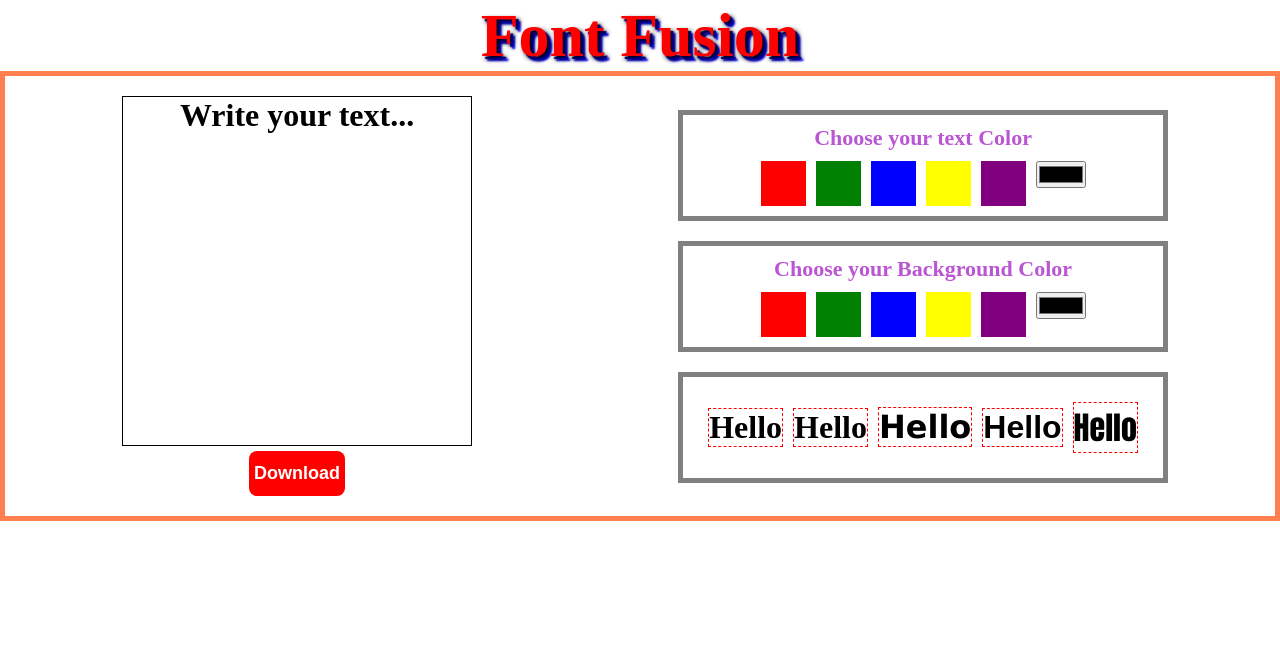
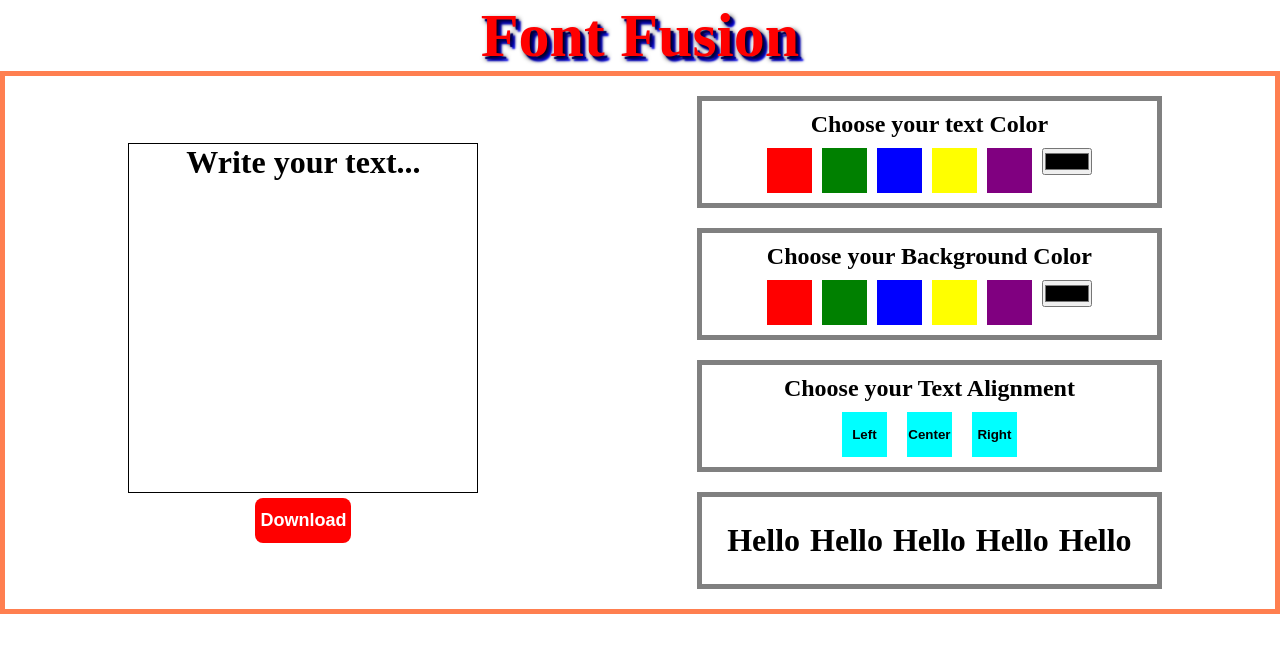
Before and after one commit to pvdteja22/font_fusion, a React (Vite) app: page / in a window 1280 px wide. Shown: the top 652 px of the page. Built offline with nearby package versions, Linux system fonts and the light colour scheme.

Commit message:
alignments added

```diff
--- a/src/App.css
+++ b/src/App.css
@@ -129,11 +129,36 @@
 }
 
 
+
 #text-color-names{
   display: flex;
   flex-wrap: wrap;
   column-gap: 10px;
 }
+
+#text-align{
+  display: flex;
+  flex-direction: column;
+  row-gap: 10px;
+  align-items: center;
+  border: 5px solid gray;
+  padding: 10px 0 10px 0;
+}
+
+#alignments-list
+{
+  display: flex;
+  flex-wrap: wrap;
+  column-gap: 20px;
+  cursor: pointer;
+}
+
+#Left,#Right,#Center{
+  height: 45px;
+  width: 45px;
+  background-color:cyan;
+  border: none;
+  cursor: pointer;
 
 
 #sub-heading{
--- a/src/App.jsx
+++ b/src/App.jsx
@@ -19,6 +19,11 @@ export default function App(){
 
   const fontFamily = (fontName) =>{
     image.current.style.fontFamily=fontName
+  }
+
+  const textAlign= (alignment)=>{
+    image.current.style.textAlign=alignment
+
   }
 
   const downloadImage = () =>{
@@ -87,6 +92,15 @@ export default function App(){
                   </div>
                 </div>
 
+                <div id='text-align'>
+                  <h2 id='sub-heading'>Choose your Text Alignment</h2>
+                  <div id="alignments-list">
+                    <button id='Left' onClick={()=>{textAlign('left')}}><b>Left</b></button>
+                    <button id='Center' onClick={()=>{textAlign('center')}}><b>Center</b></button>
+                    <button id='Right' onClick={()=>{textAlign('right')}}><b>Right</b></button>
+                  </div>
+                </div>
+
                 <div id='fonts'>
                       <h1 id='times-new' onClick={()=>{fontFamily('Times New Roman')}}>Hello</h1>
                       <h1 id='cursive' onClick={()=>{fontFamily('cursive')}}>Hello</h1>
```
